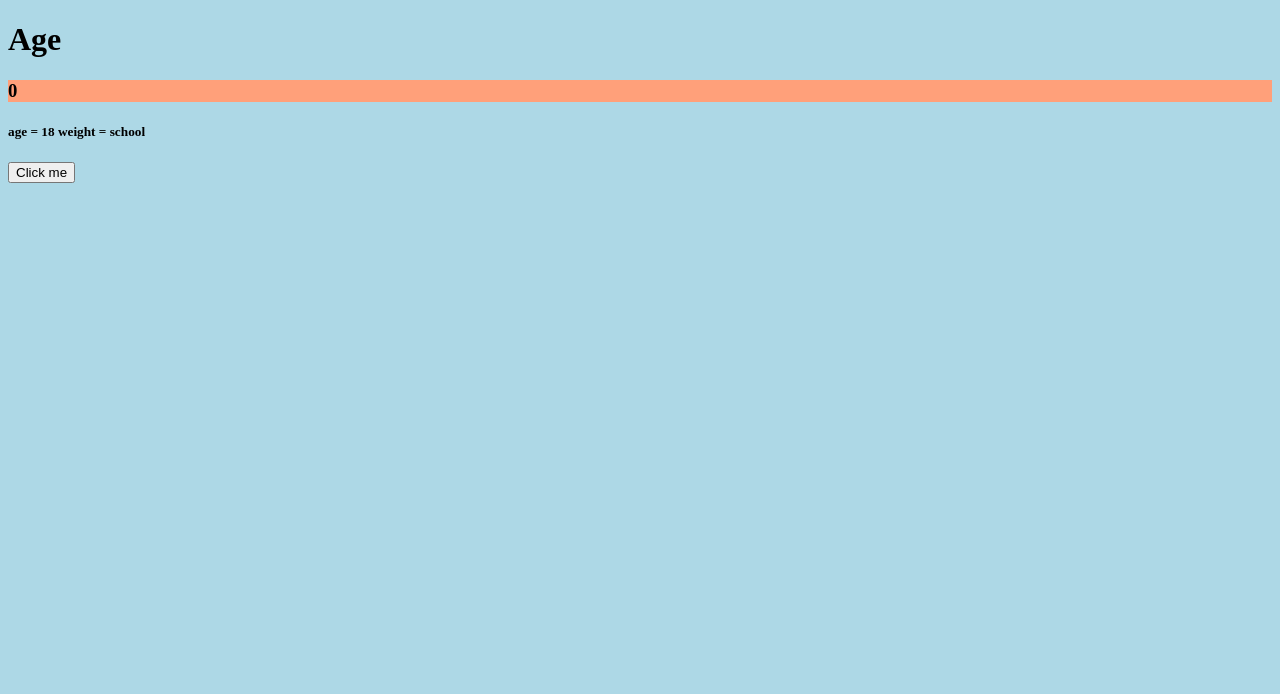
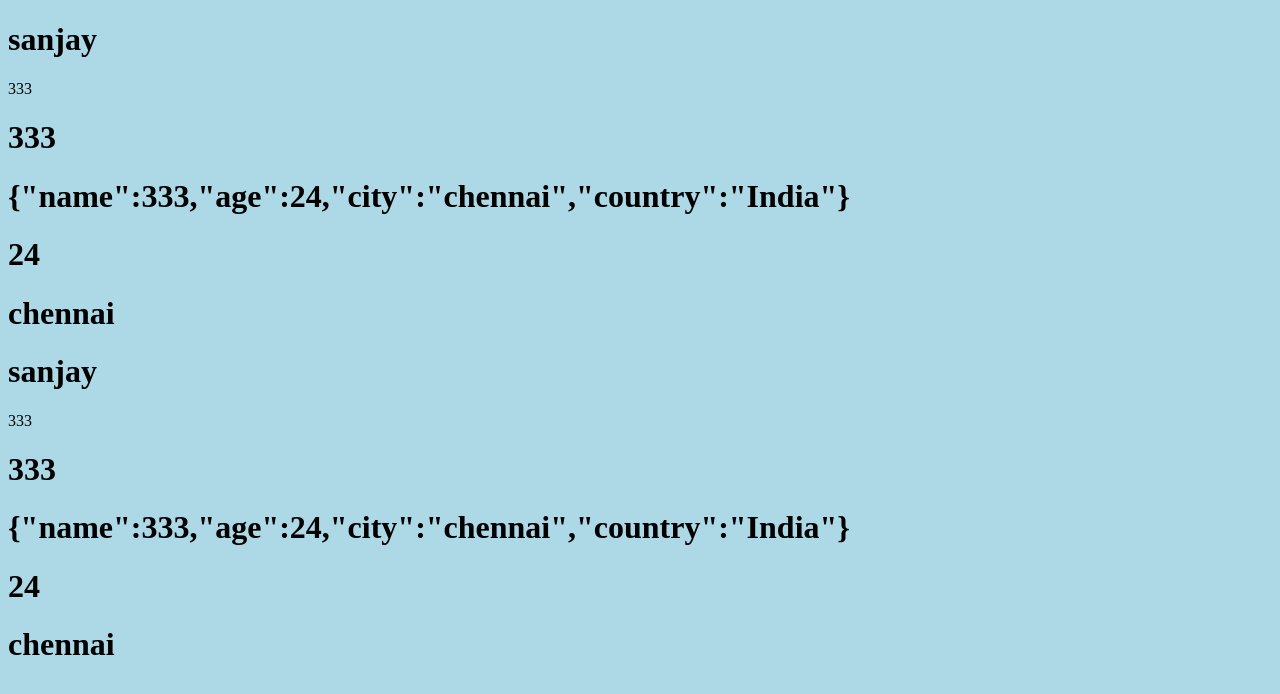
Before and after one commit to ElangovanPro/React, a React (Vite) app: page / in a window 1280 px wide. Shown: the top 694 px of the page. Built offline with nearby package versions, Linux system fonts and the light colour scheme.

Commit message:
type and spread, rest operator typescript

```diff
--- a/App.js
+++ /dev/null
@@ -1,24 +0,0 @@
-import React from "react";
-import ReactDOM from "react-dom/client";
-import Header from "./src/components/Header/Header";
-import Body from "./src/components/Body/Body";
-import Footer from "./src/components/Footer/Footer";
-import { Age } from "./src/components/Age/Age";
-
-const AppLayout =()=>{
-
-const value1="Hello";
-const value2="World";
-
-    return (
-    <>
-    {/* <Header arg1={value1} arg2={value2}  />
-    <Body arg1={value1} arg2={value2}/>
-    <Footer/> */}
-    <Age></Age>
-    </>
-);
-}
-
-const root=ReactDOM.createRoot(document.getElementById("root"));
-root.render(<AppLayout/>);
--- /dev/null
+++ b/App.tsx
@@ -0,0 +1,63 @@
+import React from "react";
+import ReactDOM from "react-dom/client";
+import Header from "./src/components/Header/Header";
+import Body from "./src/components/Body/Body";
+import Footer from "./src/components/Footer/Footer";
+import { Age } from "./src/components/Age/Age";
+import { Employee } from "./src/components/Employee/Employee";
+
+const AppLayout =()=>{
+
+//   //spread operator - array
+//    const arr1=[1,2,3,4,5,6,7,8,8,9,9];
+//    const arr2=[4,5,6];
+
+//    const mergeArr=[arr1,arr2];
+//    const mergeAr1=[1,2,3,4,5,6,7,8,8,9,9,arr2];
+//    const mergeAr2=[...arr1,...arr2];
+
+//    console.log(mergeArr);
+//    console.log(mergeAr1);
+//    console.log(mergeAr2);
+
+//spread= object
+// const obj1={
+//     name:"sanjay",
+//     age:24,
+//   }
+// const obj2={
+//     city:"chennai",
+//     country:"India",
+//   }
+// const mergObj={obj1,obj2};
+//  const mergObj1={...obj1,...obj2};
+//  console.log(mergObj);
+//  console.log(mergObj1);
+
+// let num:number=10;
+
+// num="elango";
+
+
+//datatypes---number,boolean,string,undefined,null,unknown
+ const emp1:EmployeeProps={
+    name:"sanjay",
+    age:24,
+    city:"chennai",
+    country:"India",
+ }
+
+    return (
+    <>
+    {/* <Header />
+    <Body/>
+    <Footer/> */}
+    <Age/>
+    <Employee name="sanjay" age={24} city="chennai" country="India"/>
+    <Employee {...emp1} />
+    </>
+);
+}
+
+const root=ReactDOM.createRoot(document.getElementById("root")!);
+root.render(<AppLayout/>);
--- a/index.html
+++ b/index.html
@@ -9,6 +9,6 @@
 <body>
     <div id="root">
     </div>
-    <script src="App.js" type="module"></script>
+    <script src="App.tsx" type="module"></script>
 </body>
 </html>
--- a/src/components/Age/Age.tsx
+++ b/src/components/Age/Age.tsx
@@ -1,71 +1,11 @@
 import { useState } from 'react';
 import './Age.css';
 
-// let count=0;
-
-//we can delcare normal variable in global scope also
-//but we can't declare use state varibale in global, we
-//can only declare within the component or block
-
-
-//js - way..
-// let age=18;
-// let weight=66.7;
-// let gender="male";
-// let above18= true;
-// let height;
-// let parent=null;
-
-// let numbers=[1,2,3,4];
-
-// weight="school";
-
-//typescript way
-
-let age:number=18;
-let weight:any=66.7;
-let rollNumber:number | string =1;
-
-
-let gender:string="male";
-let above18:boolean= true;
-let height:undefined;
-let marriage:unknown;
-let parent:null=null;
-
-
-// let numbers:number[]=[1,2,3,4];
-//or
-let numbers:Array<number>=[1,2,3,4];
-
-// height=99;
-marriage="oo";
-rollNumber="one";
-
-weight="school";
 
 
 
 export const Age=()=>{
-// Direct State Mutation:
-// count++ directly modifies the count variable in place. In React, state should be treated as immutable. When you want to update state, you should create a new state object or value and then use the appropriate state setter function (e.g., setCount for functional components using useState, or this.setState for class components). Direct mutation bypasses React's internal mechanisms for tracking state changes, which can lead to unexpected behavior and components not re-rendering when they should.
-// Asynchronous Nature of State Updates:
-// When using setCount or this.setState, React batches state updates for performance. If you were to directly mutate count and then call setCount(count), you might be using an outdated count value if other state updates are pending.
-   const [count, setcount]=useState(0);//initial value
-//   const [count, setcount]=useState<number>(0);//typescript
-    return (<>
-    <h1>Age</h1>
-    <h3>{count}</h3>
-    <h5>{"age = "+ age+" weight = "+weight}</h5>
-    <button
-    onClick={
-        ()=>{
-            console.log("Before = "+ count);
-            setcount(count+1);
-            console.log("After = "+count);
-        }
-    }
+return (<>
 
-    >Click me</button>
     </>);
 }
--- /dev/null
+++ b/src/components/Employee/Employee.tsx
@@ -0,0 +1,60 @@
+// export const Employee=({name,age})=>{
+//     return (
+//     <>
+//     <h1>{name}</h1>
+//     <h1>{age}</h1>
+//     </>
+//     );
+// }
+
+// export const Employee=(props)=>{
+//     return (
+//     <>
+//     <h1>{props.name}</h1>
+//     </>
+//     );
+// }
+
+
+// export const Employee=(props)=>{
+//     return (
+//     <>
+//     <h1>{props.name}</h1>
+//     <h1>{props.age}</h1>
+//     <h1>{props.city}</h1>
+//     <h1>{props.country}</h1>
+//     </>
+//     );
+// }
+
+// let num:number=10;
+// num="efef";
+
+// export const Employee=({...rest})=>{
+//     return (
+//     <>
+//     <h1>{rest.name}</h1>
+//     {rest.name=333}
+//     <h1>{rest.name}</h1>
+//     <h1>{JSON.stringify(rest)}</h1>
+//     <h1>{rest.age}</h1>
+//     <h1>{rest.city}</h1>
+//     </>
+//     );
+// }
+
+
+
+
+export const Employee=({...rest}:EmployeeProps)=>{
+    return (
+    <>
+    <h1>{rest.name}</h1>
+    {rest.name=333}
+    <h1>{rest.name}</h1>
+    <h1>{JSON.stringify(rest)}</h1>
+    <h1>{rest.age}</h1>
+    <h1>{rest.city}</h1>
+    </>
+    );
+}
--- /dev/null
+++ b/src/components/Employee/types.ts
@@ -0,0 +1,6 @@
+type EmployeeProps={
+   name:string,
+   age:number,
+   city:string,
+   country:string
+}
```
